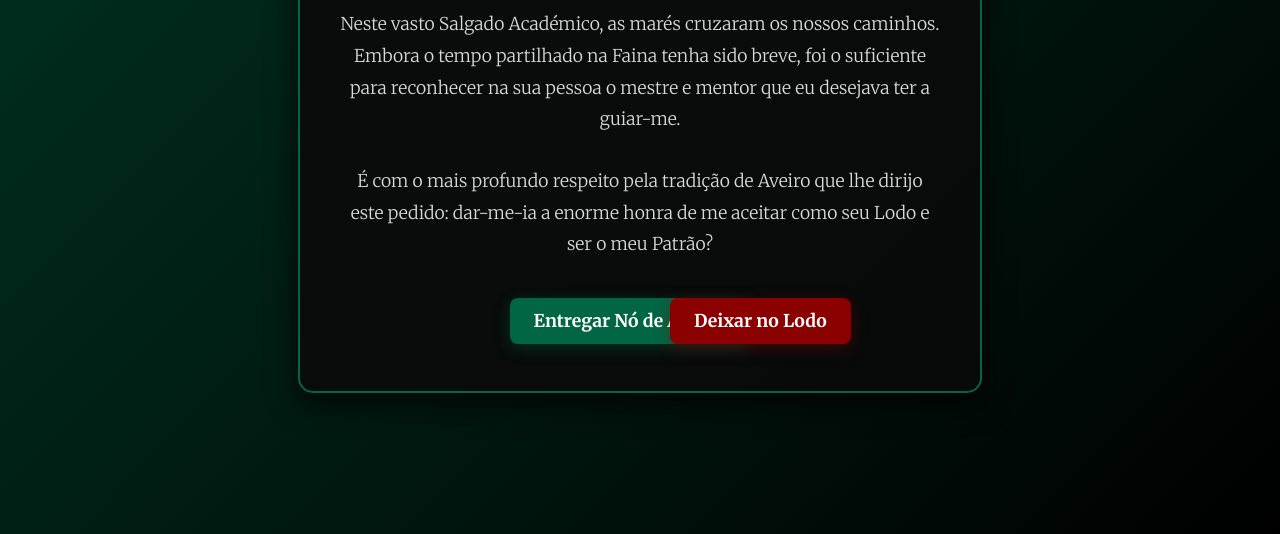
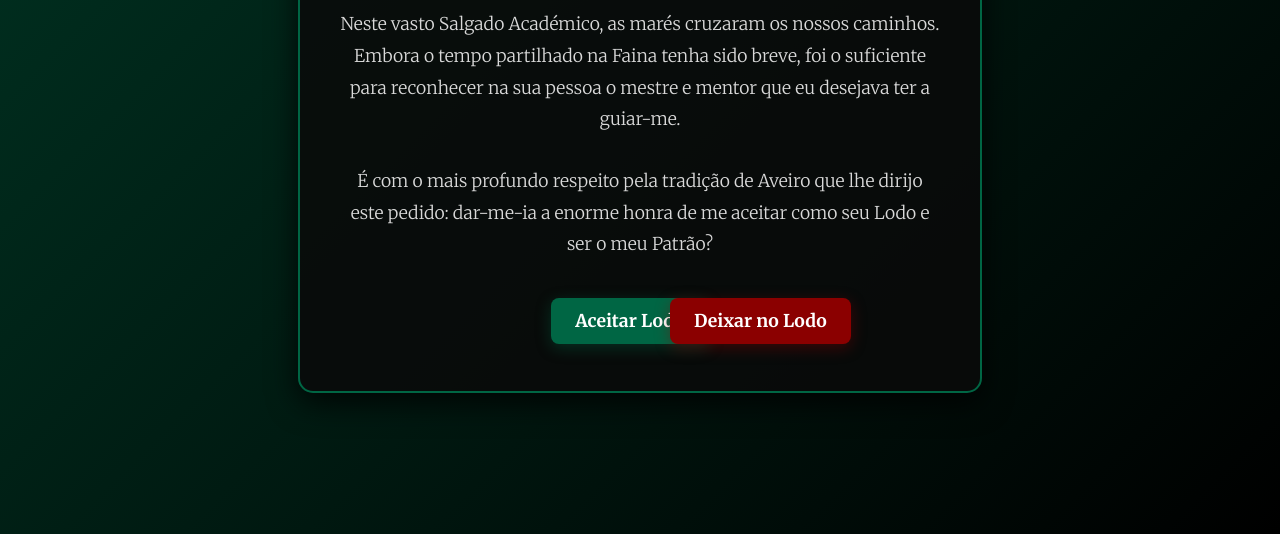
Before and after one commit to winnerjo25/convite, a plain HTML site: page index.html in a window 1280 px wide. Shown: the part 266-800 px from the top of the page. Drawn offline with Linux system fonts and the light colour scheme.

Commit message:
Change button text from 'Entregar Nó de Azelha' to 'Aceitar Lodo'

```diff
--- a/index.html
+++ b/index.html
@@ -122,7 +122,7 @@
         <p>É com o mais profundo respeito pela tradição de Aveiro que lhe dirijo este pedido: dar-me-ia a enorme honra de me aceitar como seu Lodo e ser o meu Patrão?</p>
 
         <div class="botoes">
-            <button id="btn-sim" onclick="aceitar()">Entregar Nó de Azelha</button>
+            <button id="btn-sim" onclick="aceitar()">Aceitar Lodo</button>
             <button id="btn-nao" onmouseover="fugir()" ontouchstart="fugir()">Deixar no Lodo</button>
         </div>
     </div>
```
